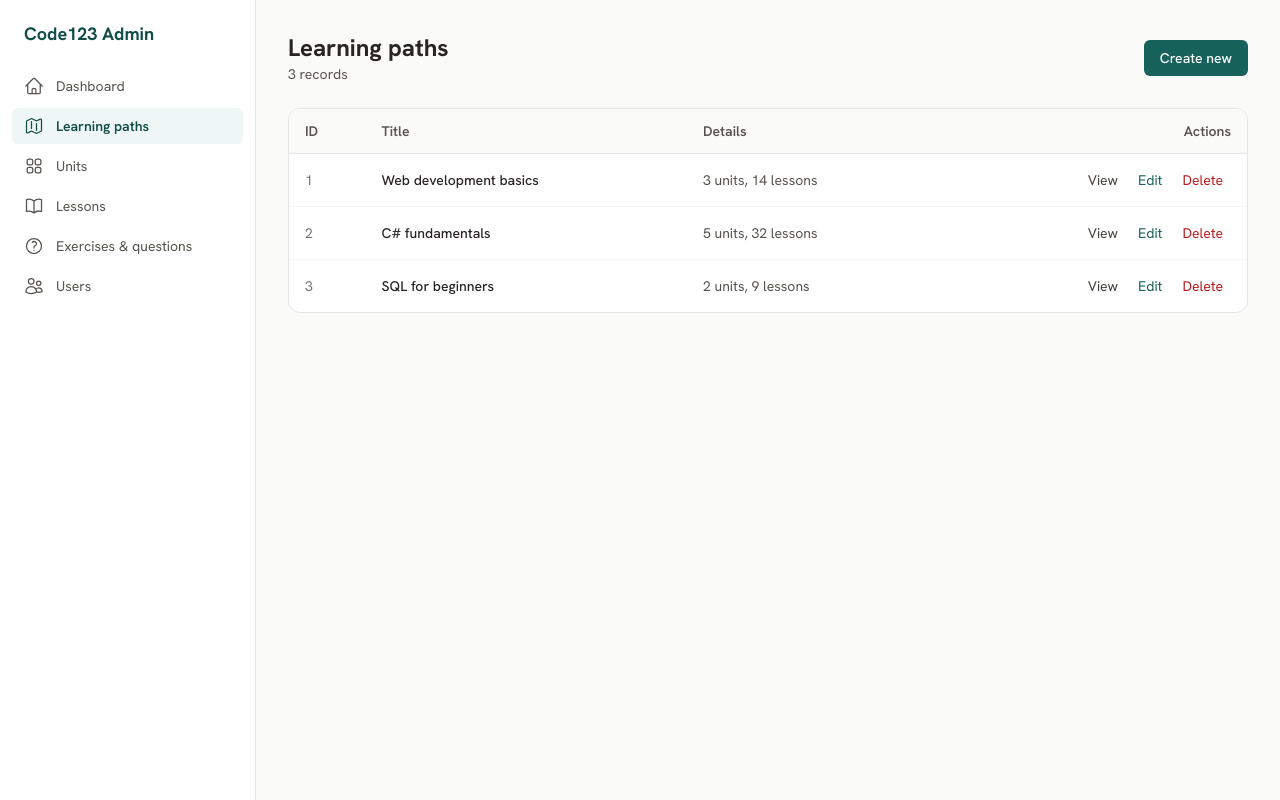
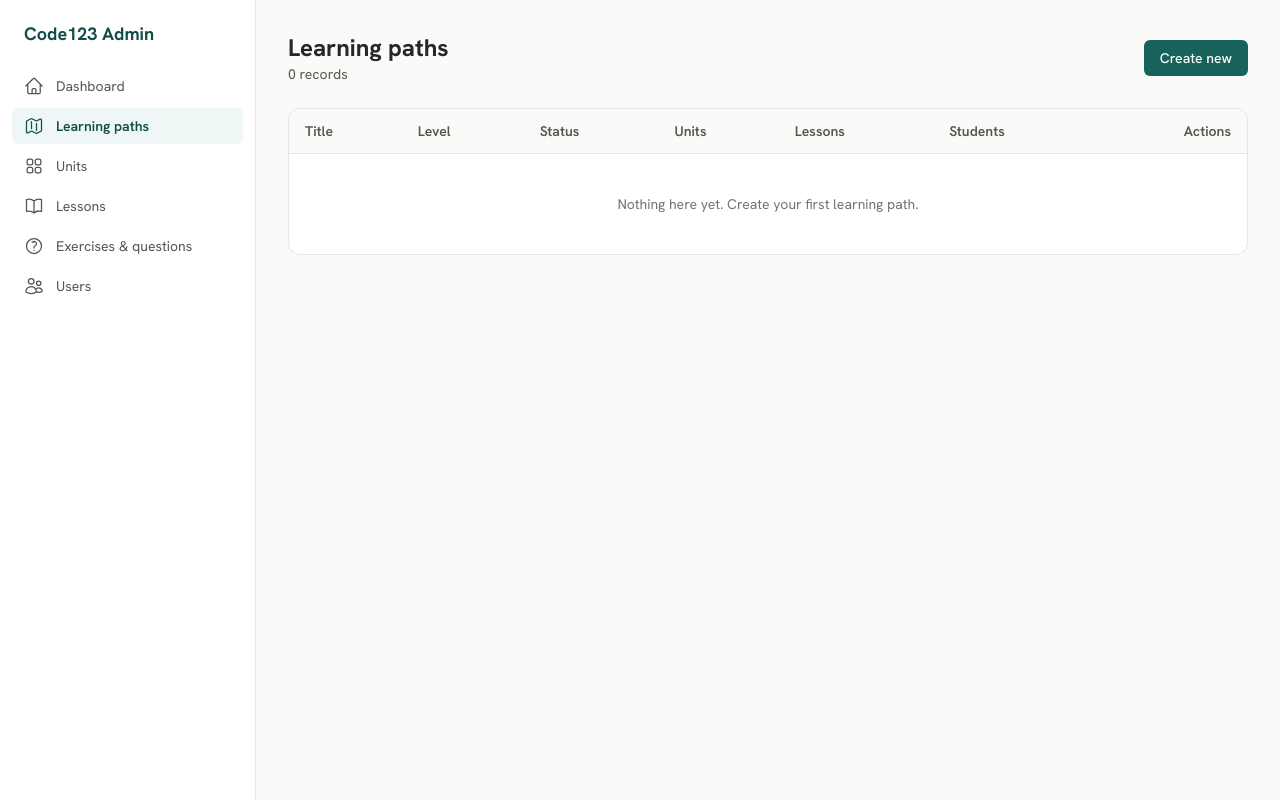
Before and after one commit to phb-shnc/Code123, an ASP.NET Core app: page /admin-preview/learning-paths in a window 1280 px wide. Run offline with ASP.NET Core 8, Linux system fonts and the light colour scheme; some libraries are stand-ins or nearby versions.

Commit message:
Refactor admin views and implement learning path CRUD

```diff
--- a/Controllers/AdminControllers/AdminController.cs
+++ b/Controllers/AdminControllers/AdminController.cs
@@ -11,7 +11,7 @@ public class AdminController(ApplicationDbContext context) : Controller
 
     [HttpGet("/admin-preview/dashboard")]
     public async Task<IActionResult> Dashboard() =>
-    View("~/Views/AdminViews/Dashboard.cshtml",
+    View("~/Views/Admin/Dashboard/Index.cshtml",
         new DashboardViewModel(
             await context.LearningPaths.CountAsync(),
             await context.Units.CountAsync(),
--- a/Controllers/AdminControllers/ExerciseQuestionsController.cs
+++ b/Controllers/AdminControllers/ExerciseQuestionsController.cs
@@ -1,11 +1,10 @@
 using Code123.Data;
 using Code123.Models;
-using Code123.Controllers;
 using Microsoft.AspNetCore.Mvc;
 using Microsoft.AspNetCore.Mvc.Rendering;
 using Microsoft.EntityFrameworkCore;
 
-namespace AdminDashboard.Controllers;
+namespace Code123.Controllers;
 
 public class ExerciseQuestionsController(ApplicationDbContext context) : CrudController<ExerciseQuestionModel>(context)
 {
--- a/Controllers/AdminControllers/LearningPathFormController.cs
+++ b/Controllers/AdminControllers/LearningPathFormController.cs
@@ -1,40 +1,175 @@
+
+using Code123.Data;
 using Code123.Models;
 using Microsoft.AspNetCore.Mvc;
+using Microsoft.EntityFrameworkCore;
 
 namespace Code123.Controllers
 {
     [Route("admin-preview")]
     public class LearningPathFormController : Controller
     {
-        private const string V = "~/Views/AdminViews/";
+        private readonly ApplicationDbContext _context;
+        private const string V = "~/Views/Admin/LearningPath/";
 
+        public LearningPathFormController(ApplicationDbContext context)
+        {
+            _context = context;
+        }
+
+        // Display all learning paths.
         [HttpGet("learning-paths")]
-        public IActionResult LearningPaths() => View(V + "List.cshtml");
+        public async Task<IActionResult> LearningPaths()
+        {
+            var paths = await _context.LearningPaths
+                .AsNoTracking()
+                .OrderBy(path => path.DisplayOrder)
+                .ThenBy(path => path.Title)
+                .Select(path => new LearningPathListItemViewModel
+                {
+                    Id = path.Id,
+                    Title = path.Title,
+                    Description = path.Description,
+                    Level = path.Level,
+                    Status = path.Status,
+                    DisplayOrder = path.DisplayOrder,
+                    UnitCount = path.UnitsModel.Count(),
+                    LessonCount = path.UnitsModel
+                .SelectMany(unit => unit.LessonsModel)
+                .Count(),
+                    StudentCount = null
+                })
+                .ToListAsync();
 
+            return View("~/Views/Admin/LearningPath/Index.cshtml", paths);
+        }
+
+        // Open the Create form page if needed.
         [HttpGet("learning-paths/create")]
-        public IActionResult Create() => View(V + "Form.cshtml", new LearningPathFormModel());
+        public IActionResult Create()
+        {
+            return View(V + "Form.cshtml", new LearningPathFormModel());
+        }
 
+        // Retrieve an existing learning path for editing.
         [HttpGet("learning-paths/edit/{id:int}")]
-        public IActionResult Edit(int id) =>
-            View(V + "Form.cshtml", new LearningPathFormModel { Id = id, Title = "Web development basics", Level = "Beginner", Status = "Published" });
+        public async Task<IActionResult> Edit(int id)
+        {
+            var path = await _context.LearningPaths
+                .AsNoTracking()
+                .FirstOrDefaultAsync(path => path.Id == id);
 
+            if (path == null)
+                return NotFound();
+
+            var model = new LearningPathFormModel
+            {
+                Id = path.Id,
+                Title = path.Title,
+                Description = path.Description,
+                Level = path.Level,
+                Status = path.Status,
+                DisplayOrder = path.DisplayOrder
+            };
+
+            return View(V + "Form.cshtml", model);
+        }
+
+        // Create or update a learning path.
         [HttpPost("learning-paths/save")]
         [ValidateAntiForgeryToken]
-        public IActionResult Save(LearningPathFormModel model)
+        public async Task<IActionResult> Save(LearningPathFormModel model)
         {
             if (!ModelState.IsValid)
-                return View(V + "Form.cshtml", model);
+            {
+                TempData["Error"] = "Please provide valid learning path information.";
+                return RedirectToAction(nameof(LearningPaths));
+            }
 
-            TempData["Success"] = "Learning path saved.";
+            LearningPathModel path;
+
+            if (model.Id == 0)
+            {
+                path = new LearningPathModel();
+                _context.LearningPaths.Add(path);
+            }
+            else
+            {
+                path = await _context.LearningPaths.FindAsync(model.Id);
+
+                if (path == null)
+                    return NotFound();
+            }
+
+            path.Title = model.Title;
+            path.Description = model.Description;
+            path.Level = model.Level;
+            path.Status = model.Status;
+            path.DisplayOrder = model.DisplayOrder;
+
+            try
+            {
+                await _context.SaveChangesAsync();
+
+                TempData["Success"] = model.Id == 0
+                    ? "Learning path created successfully."
+                    : "Learning path updated successfully.";
+            }
+            catch (DbUpdateException)
+            {
+                TempData["Error"] = "The learning path could not be saved.";
+            }
+
             return RedirectToAction(nameof(LearningPaths));
         }
 
+        // Delete a learning path.
         [HttpPost("learning-paths/delete/{id:int}")]
         [ValidateAntiForgeryToken]
-        public IActionResult Delete(int id)
+        public async Task<IActionResult> Delete(int id)
         {
-            TempData["Success"] = "Learning path deleted.";
+            var path = await _context.LearningPaths.FindAsync(id);
+
+            if (path == null)
+                return NotFound();
+
+            bool hasUnits = await _context.Units
+                .AnyAsync(unit => unit.LearningPathId == id);
+
+            if (hasUnits)
+            {
+                TempData["Error"] =
+                    "This learning path cannot be deleted because it still contains units.";
+                return RedirectToAction(nameof(LearningPaths));
+            }
+
+            _context.LearningPaths.Remove(path);
+
+            try
+            {
+                await _context.SaveChangesAsync();
+                TempData["Success"] = "Learning path deleted successfully.";
+            }
+            catch (DbUpdateException)
+            {
+                TempData["Error"] = "The learning path could not be deleted.";
+            }
+
             return RedirectToAction(nameof(LearningPaths));
         }
     }
+
+    // Data displayed in the Learning Paths table.
+    public class LearningPathListItemViewModel
+    {
+        public int Id { get; set; }
+        public string Title { get; set; } = string.Empty;
+        public string Level { get; set; } = string.Empty;
+        public string Status { get; set; } = string.Empty;
+        public int UnitCount { get; set; }
+        public int LessonCount { get; set; }
+        public int? StudentCount { get; set; }
+        public string Description { get; set; } = string.Empty;
+        public int DisplayOrder { get; set; } = 1;
+    }
 }
--- a/Controllers/AdminControllers/UsersController.cs
+++ b/Controllers/AdminControllers/UsersController.cs
@@ -1,10 +1,9 @@
-using Code123.Controllers;
 using Code123.Data;
 using Code123.Models;
 using Microsoft.EntityFrameworkCore;
 using BCryptNet = BCrypt.Net.BCrypt;
 
-namespace AdminDashboard.Controllers;
+namespace Code123.Controllers;
 
 public class UsersController(ApplicationDbContext context) : CrudController<UserModel>(context)
 {
--- a/Views/AdminViews/Form.cshtml
+++ b/Views/Admin/LearningPath/Form.cshtml
@@ -3,7 +3,7 @@
     var isNew = Model.Id == 0;
     ViewData["Title"] = isNew ? "New learning path" : "Edit learning path";
     ViewData["Active"] = "paths";
-    Layout = "~/Views/AdminViews/_AdminLayout.cshtml";
+    Layout = "~/Views/Admin/Shared/_AdminLayout.cshtml";
 
     var input = "mt-1 block w-full rounded-md border border-stone-300 bg-white px-3 py-2 text-sm shadow-sm focus:border-brand-600 focus:outline-none focus:ring-2 focus:ring-brand-600/30";
     var error = "mt-1 block text-sm text-red-700";
--- /dev/null
+++ b/Views/Admin/LearningPath/Index.cshtml
@@ -0,0 +1,240 @@
+
+@model IEnumerable<Code123.Controllers.LearningPathListItemViewModel>
+
+@{
+    ViewData["Title"] = "Learning paths";
+    ViewData["Active"] = "paths";
+    Layout = "~/Views/Admin/Shared/_AdminLayout.cshtml";
+
+    var input = "mt-1 block w-full rounded-md border border-stone-300 bg-white px-3 py-2 text-sm shadow-sm focus:border-brand-600 focus:outline-none focus:ring-2 focus:ring-brand-600/30";
+}
+
+<div class="flex flex-wrap items-center justify-between gap-4">
+    <div>
+        <h1 class="text-2xl font-bold">Learning paths</h1>
+        <p class="text-sm text-stone-600">@Model.Count() records</p>
+    </div>
+
+    <button type="button"
+            onclick="openCreateModal()"
+            class="rounded-md bg-brand-700 px-4 py-2 text-sm font-medium text-white hover:bg-brand-800">
+        Create new
+    </button>
+</div>
+
+<div class="mt-6 overflow-x-auto rounded-xl border border-stone-200 bg-white">
+    <table class="min-w-full divide-y divide-stone-200 text-sm">
+        <thead class="bg-stone-50 text-left text-stone-600">
+            <tr>
+                <th class="px-4 py-3 font-semibold">Title</th>
+                <th class="px-4 py-3 font-semibold">Level</th>
+                <th class="px-4 py-3 font-semibold">Status</th>
+                <th class="px-4 py-3 font-semibold">Units</th>
+                <th class="px-4 py-3 font-semibold">Lessons</th>
+                <th class="px-4 py-3 font-semibold">Students</th>
+                <th class="px-4 py-3 text-right font-semibold">Actions</th>
+            </tr>
+        </thead>
+
+        <tbody class="divide-y divide-stone-100">
+            @foreach (var r in Model)
+            {
+                <tr class="hover:bg-stone-50">
+                    <td class="px-4 py-3 font-medium">@r.Title</td>
+                    <td class="px-4 py-3">@r.Level</td>
+                    <td class="px-4 py-3">
+                        @if (r.Status == "Published")
+                        {
+                            <span class="rounded-full bg-green-100 px-2 py-1 text-xs font-medium text-green-800">
+                                Published
+                            </span>
+                        }
+                        else
+                        {
+                            <span class="rounded-full bg-stone-100 px-2 py-1 text-xs font-medium text-stone-700">
+                                Draft
+                            </span>
+                        }
+                    </td>
+                    <td class="px-4 py-3">@r.UnitCount</td>
+                    <td class="px-4 py-3">@r.LessonCount</td>
+                    <td class="px-4 py-3">
+                        @(r.StudentCount?.ToString() ?? "Not tracked")
+                    </td>
+                    <td class="px-4 py-3">
+                        <div class="flex justify-end gap-1">
+                            <button type="button"
+                                    class="rounded px-2 py-1 text-brand-700 hover:bg-brand-50"
+                                    data-edit
+                                    data-id="@r.Id"
+                                    data-title="@r.Title"
+                                    data-description="@r.Description"
+                                    data-level="@r.Level"
+                                    data-status="@r.Status"
+                                    data-display-order="@r.DisplayOrder">
+                                Edit
+                            </button>
+
+                            <button type="button"
+                                    data-delete-url="/admin-preview/learning-paths/delete/@r.Id"
+                                    data-delete-name="@r.Title"
+                                    class="rounded px-2 py-1 text-red-700 hover:bg-red-50">
+                                Delete
+                            </button>
+                        </div>
+                    </td>
+                </tr>
+            }
+
+            @if (!Model.Any())
+            {
+                <tr>
+                    <td colspan="7" class="px-4 py-10 text-center text-stone-500">
+                        Nothing here yet. Create your first learning path.
+                    </td>
+                </tr>
+            }
+        </tbody>
+    </table>
+</div>
+
+<!-- Create and Edit Modal -->
+<dialog id="learningPathModal"
+        class="w-full max-w-2xl rounded-xl border border-stone-200 bg-white p-0 shadow-xl backdrop:bg-stone-900/50">
+
+    <div class="flex items-center justify-between border-b border-stone-200 px-6 py-4">
+        <div>
+            <h2 id="modalTitle" class="text-xl font-bold">Create Learning Path</h2>
+            <p id="modalDescription" class="text-sm text-stone-600">
+                Fill in the details to add a learning path.
+            </p>
+        </div>
+
+        <button type="button"
+                onclick="closeLearningPathModal()"
+                class="rounded-md p-2 text-stone-500 hover:bg-stone-100"
+                aria-label="Close modal">
+            ✕
+        </button>
+    </div>
+
+    <form id="learningPathForm"
+          action="/admin-preview/learning-paths/save"
+          method="post"
+          class="space-y-5 p-6">
+
+        @Html.AntiForgeryToken()
+
+        <input type="hidden" id="Id" name="Id" value="0" />
+        <input type="hidden" id="DisplayOrder" name="DisplayOrder" value="1" />
+
+        <div>
+            <label for="Title" class="block text-sm font-medium">Title</label>
+            <input id="Title"
+                   name="Title"
+                   type="text"
+                   maxlength="120"
+                   required
+                   class="@input"
+                   placeholder="e.g. Web development basics" />
+        </div>
+
+        <div class="grid gap-5 sm:grid-cols-2">
+            <div>
+                <label for="Level" class="block text-sm font-medium">Level</label>
+                <select id="Level" name="Level" class="@input">
+                    <option value="Beginner">Beginner</option>
+                    <option value="Intermediate">Intermediate</option>
+                    <option value="Advanced">Advanced</option>
+                </select>
+            </div>
+
+            <div>
+                <label for="Status" class="block text-sm font-medium">Status</label>
+                <select id="Status" name="Status" class="@input">
+                    <option value="Draft">Draft</option>
+                    <option value="Published">Published</option>
+                </select>
+            </div>
+        </div>
+
+        <div>
+            <label for="Description" class="block text-sm font-medium">Description</label>
+            <textarea id="Description"
+                      name="Description"
+                      rows="5"
+                      maxlength="2000"
+                      required
+                      class="@input"
+                      placeholder="What will learners get from this path?"></textarea>
+        </div>
+
+        <div class="flex justify-end gap-3 border-t border-stone-100 pt-5">
+            <button type="button"
+                    onclick="closeLearningPathModal()"
+                    class="rounded-md border border-stone-300 bg-white px-4 py-2 text-sm font-medium text-stone-700 hover:bg-stone-50">
+                Cancel
+            </button>
+
+            <button id="submitButton"
+                    type="submit"
+                    class="rounded-md bg-brand-700 px-4 py-2 text-sm font-medium text-white hover:bg-brand-800">
+                Create learning path
+            </button>
+        </div>
+    </form>
+</dialog>
+
+<style>
+    #learningPathModal[open] {
+        margin: auto;
+    }
+</style>
+
+<script>
+    const learningPathModal = document.getElementById('learningPathModal');
+    const learningPathForm = document.getElementById('learningPathForm');
+
+    function openCreateModal() {
+        learningPathForm.reset();
+
+        document.getElementById('Id').value = '0';
+        document.getElementById('DisplayOrder').value = '1';
+
+        document.getElementById('modalTitle').textContent = 'Create Learning Path';
+        document.getElementById('modalDescription').textContent =
+            'Fill in the details to add a learning path.';
+        document.getElementById('submitButton').textContent = 'Create learning path';
+
+        learningPathModal.showModal();
+    }
+
+    function closeLearningPathModal() {
+        learningPathModal.close();
+    }
+
+    document.querySelectorAll('[data-edit]').forEach(button => {
+        button.addEventListener('click', function () {
+            document.getElementById('Id').value = this.dataset.id;
+            document.getElementById('Title').value = this.dataset.title;
+            document.getElementById('Description').value = this.dataset.description;
+            document.getElementById('Level').value = this.dataset.level;
+            document.getElementById('Status').value = this.dataset.status;
+            document.getElementById('DisplayOrder').value =
+                this.dataset.displayOrder || '1';
+
+            document.getElementById('modalTitle').textContent = 'Edit Learning Path';
+            document.getElementById('modalDescription').textContent =
+                'Update the details of this learning path.';
+            document.getElementById('submitButton').textContent = 'Save changes';
+
+            learningPathModal.showModal();
+        });
+    });
+
+    learningPathModal.addEventListener('click', function (event) {
+        if (event.target === learningPathModal) {
+            learningPathModal.close();
+        }
+    });
+</script>
--- a/Views/AdminViews/_AdminLayout.cshtml
+++ b/Views/Admin/Shared/_AdminLayout.cshtml
@@ -65,12 +65,12 @@
 
     <main class="md:pl-64">
         <div class="mx-auto max-w-6xl px-4 py-8 sm:px-8">
-            <partial name="~/Views/AdminViews/_Alerts.cshtml" />
+            <partial name="~/Views/Admin/Shared/_Alerts.cshtml" />
             @RenderBody()
         </div>
     </main>
 
-    <partial name="~/Views/AdminViews/_DeleteModal.cshtml" />
+    <partial name="~/Views/Admin/Shared/_DeleteModal.cshtml" />
 
     <script>
         document.getElementById('navToggle').addEventListener('click', function () {
--- a/Views/AdminViews/List.cshtml
+++ /dev/null
@@ -1,65 +0,0 @@
-@{
-    ViewData["Title"] = "Learning paths";
-    ViewData["Active"] = "paths";
-    Layout = "~/Views/AdminViews/_AdminLayout.cshtml";
-
-    // Sample data for preview only. Replace with @model and @foreach (var item in Model).
-    var rows = new (int Id, string Title, string Details)[]
-    {
-        (1, "Web development basics", "3 units, 14 lessons"),
-        (2, "C# fundamentals", "5 units, 32 lessons"),
-        (3, "SQL for beginners", "2 units, 9 lessons"),
-    };
-}
-
-<div class="flex flex-wrap items-center justify-between gap-4">
-    <div>
-        <h1 class="text-2xl font-bold">Learning paths</h1>
-        <p class="text-sm text-stone-600">@rows.Length records</p>
-    </div>
-    <a href="/admin-preview/learning-paths/create"
-       class="rounded-md bg-brand-700 px-4 py-2 text-sm font-medium text-white hover:bg-brand-800 focus:outline-none focus-visible:ring-2 focus-visible:ring-brand-600 focus-visible:ring-offset-2">
-        Create new
-    </a>
-</div>
-
-<div class="mt-6 overflow-x-auto rounded-xl border border-stone-200 bg-white">
-    <table class="min-w-full divide-y divide-stone-200 text-sm">
-        <thead class="bg-stone-50 text-left text-stone-600">
-            <tr>
-                <th scope="col" class="px-4 py-3 font-semibold">ID</th>
-                <th scope="col" class="px-4 py-3 font-semibold">Title</th>
-                <th scope="col" class="hidden px-4 py-3 font-semibold md:table-cell">Details</th>
-                <th scope="col" class="px-4 py-3 text-right font-semibold">Actions</th>
-            </tr>
-        </thead>
-        <tbody class="divide-y divide-stone-100">
-            @foreach (var r in rows)
-            {
-                <tr class="hover:bg-stone-50">
-                    <td class="px-4 py-3 text-stone-500">@r.Id</td>
-                    <td class="px-4 py-3 font-medium">@r.Title</td>
-                    <td class="hidden px-4 py-3 text-stone-600 md:table-cell">@r.Details</td>
-                    <td class="px-4 py-3">
-                        <div class="flex justify-end gap-1">
-                            <a href="#" class="rounded px-2 py-1 text-stone-700 hover:bg-stone-100">View</a>
-                            <a href="/admin-preview/learning-paths/edit/@r.Id" class="rounded px-2 py-1 text-brand-700 hover:bg-brand-50">Edit</a>
-                            <button type="button"
-                                    data-delete-url="/admin-preview/learning-paths/delete/@r.Id"
-                                    data-delete-name="@r.Title"
-                                    class="rounded px-2 py-1 text-red-700 hover:bg-red-50">Delete</button>
-                        </div>
-                    </td>
-                </tr>
-            }
-            @if (rows.Length == 0)
-            {
-                <tr>
-                    <td colspan="4" class="px-4 py-10 text-center text-stone-500">
-                        Nothing here yet. <a href="/admin-preview/learning-paths/create" class="font-medium text-brand-700 hover:underline">Create the first learning path.</a>
-                    </td>
-                </tr>
-            }
-        </tbody>
-    </table>
-</div>
```
Also changed, not shown: Views/Admin/Dashboard/Index.cshtml (added, +53 -0 lines), Views/AdminViews/Dashboard.cshtml (deleted, +0 -38 lines), Views/Admin/Shared/_Alerts.cshtml (renamed from Views/AdminViews/_Alerts.cshtml), Views/Admin/Shared/_DeleteModal.cshtml (renamed from Views/AdminViews/_DeleteModal.cshtml).
